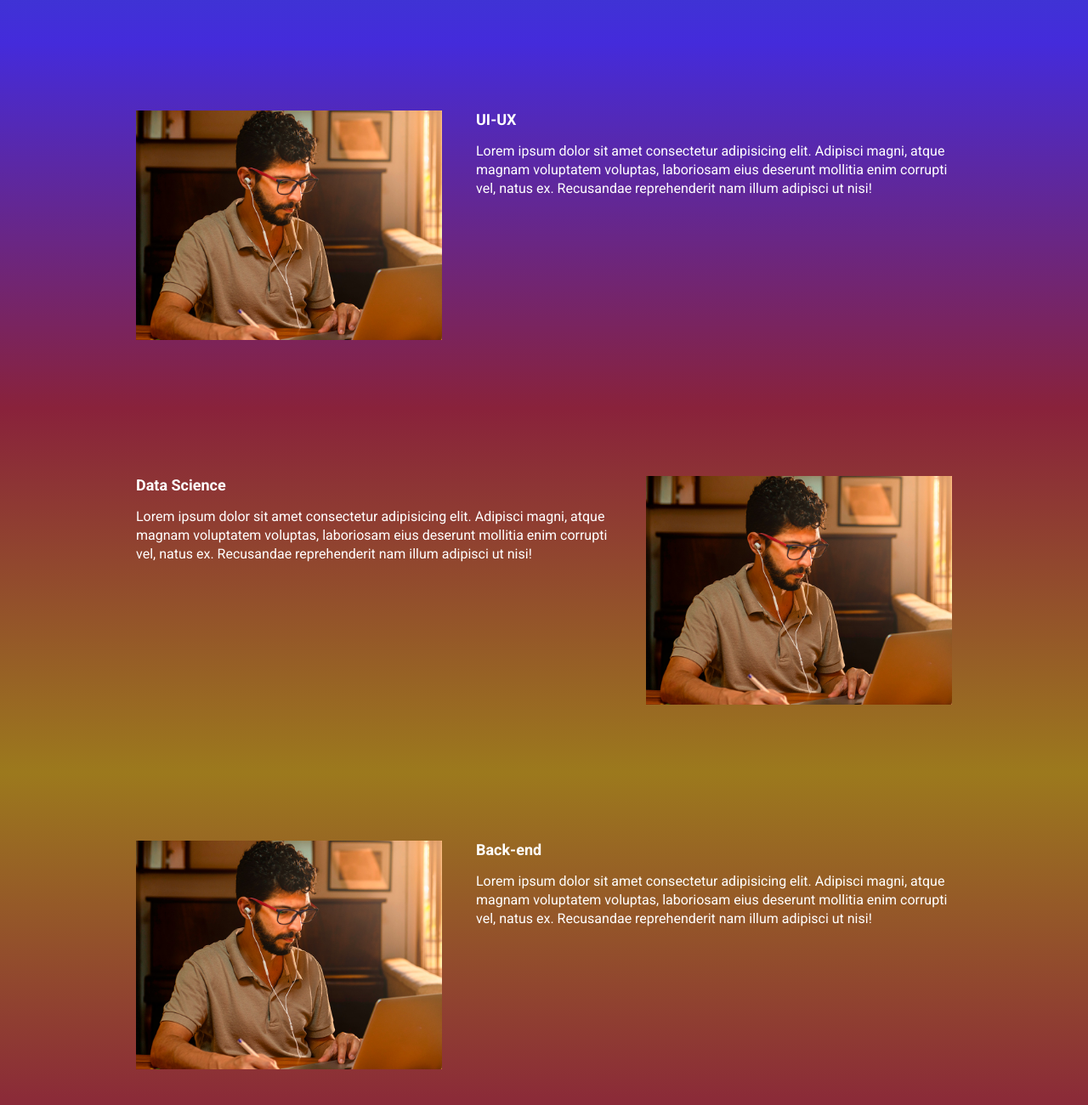
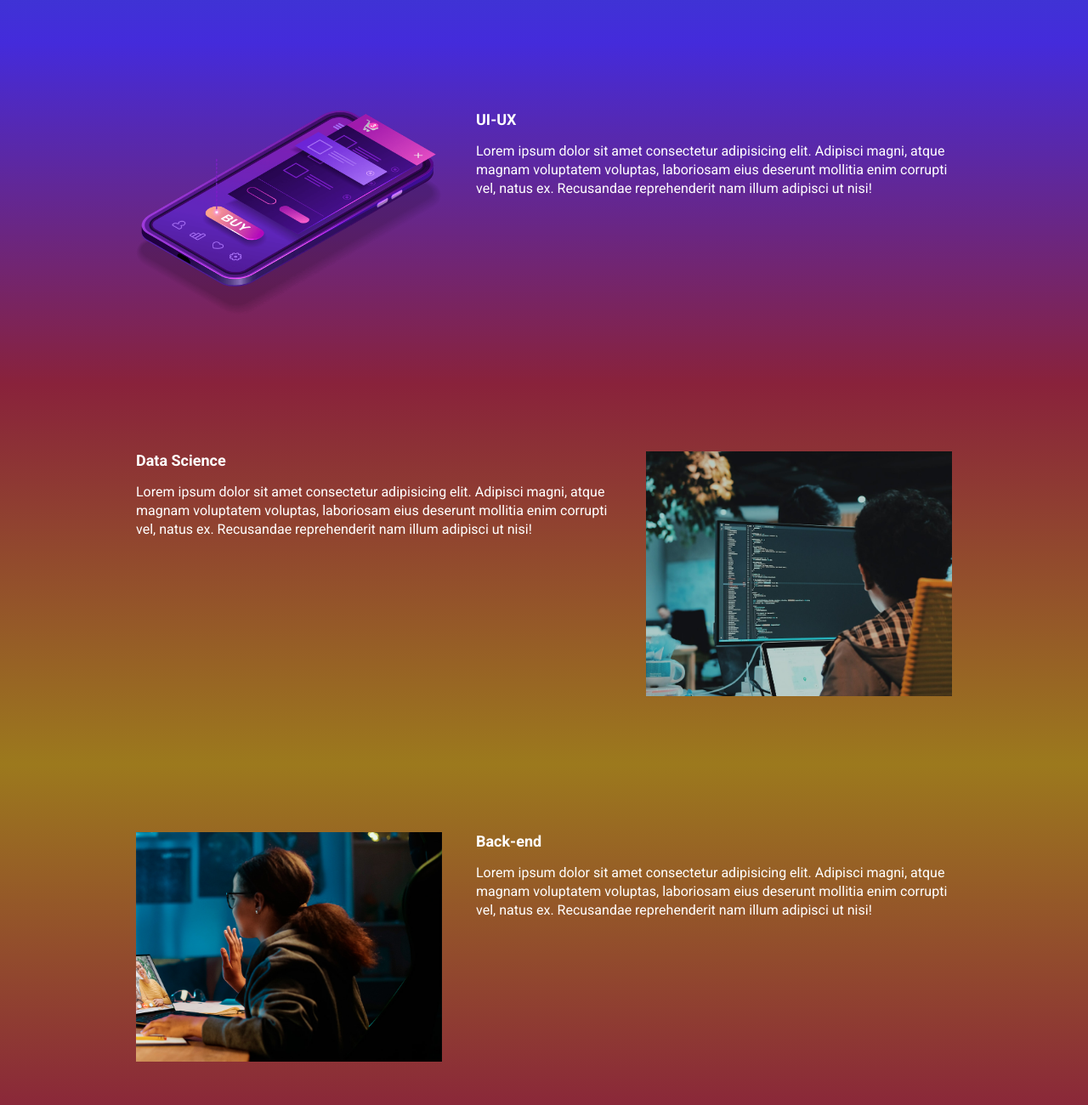
Before and after one commit to pedroluccs/projeto-landing-page-evento, a website built with Parcel: page src/index.html in a window 1280 px wide. Shown: the part 940-2240 px from the top of the page at 85% size. Built offline with nearby package versions, Linux system fonts and the light colour scheme.

Commit message:
alteracao das fotos nas sections

```diff
--- a/src/index.html
+++ b/src/index.html
@@ -57,7 +57,7 @@
                     Lorem ipsum dolor sit amet consectetur adipisicing elit. Adipisci magni, atque magnam voluptatem voluptas, laboriosam eius deserunt mollitia enim corrupti vel, natus ex. Recusandae reprehenderit nam illum adipisci ut nisi!
                 </p>
             </div>
-            <img class="event__image" src="/images/frontend.png" alt="Front-end">
+            <img class="event__image" src="/images/ui-ux.png" alt="Front-end">
         </div>
     </section>
 
@@ -69,7 +69,7 @@
                     Lorem ipsum dolor sit amet consectetur adipisicing elit. Adipisci magni, atque magnam voluptatem voluptas, laboriosam eius deserunt mollitia enim corrupti vel, natus ex. Recusandae reprehenderit nam illum adipisci ut nisi!
                 </p>
             </div>
-            <img class="event__image" src="/images/frontend.png" alt="Front-end">
+            <img class="event__image" src="/images/data.png" alt="Front-end">
         </div>
     </section>
 
@@ -81,7 +81,7 @@
                     Lorem ipsum dolor sit amet consectetur adipisicing elit. Adipisci magni, atque magnam voluptatem voluptas, laboriosam eius deserunt mollitia enim corrupti vel, natus ex. Recusandae reprehenderit nam illum adipisci ut nisi!
                 </p>
             </div>
-            <img class="event__image" src="/images/frontend.png" alt="Front-end">
+            <img class="event__image" src="/images/backend.png" alt="Front-end">
         </div>
     </section>
 
```
